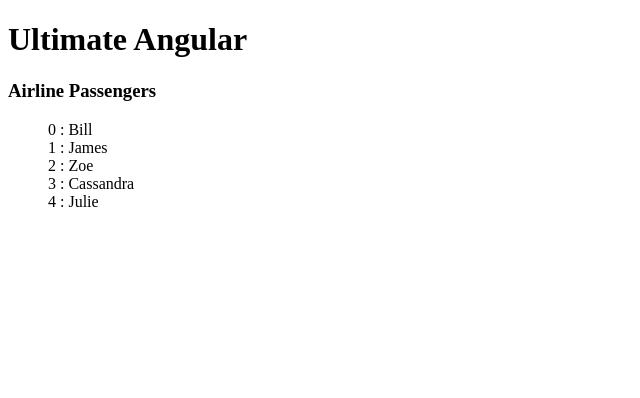
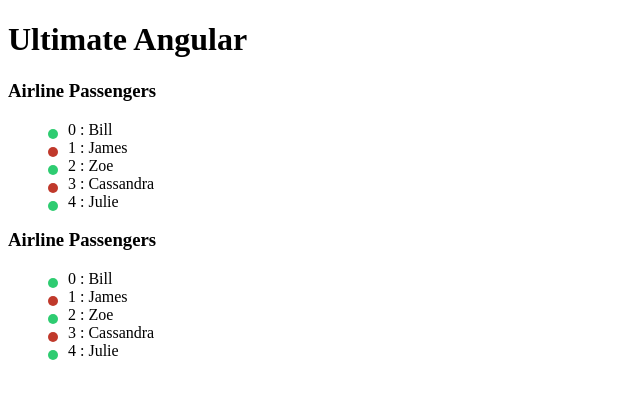
Before and after one commit to violentr/andgularj_js, an Angular app: page / in a window 1280 px wide. Shown: the top 398 px of the page, without its empty margins (0-640 px from the left). Built offline with nearby package versions, Linux system fonts and the light colour scheme.

Commit message:
Add Show green/red when user checkedIn or not
introduce ngClass

```diff
--- a/src/app/app.component.scss
+++ b/src/app/app.component.scss
@@ -4,3 +4,15 @@
 li {
   list-style: none;
 }
+.status {
+  width: 10px;
+  height: 10px;
+  background: #c0392b;
+  display: block;
+  margin: 8px 10px 0 0;
+  float: left;
+  border-radius: 50%;
+  &.checked-in {
+    background: #2ecc71;
+  }
+}
--- a/src/app/app.component.ts
+++ b/src/app/app.component.ts
@@ -14,6 +14,18 @@
        <h3> Airline Passengers </h3>
        <ul>
          <li *ngFor="let passenger of passengers; let i = index;">
+          <span class="status"
+            [class.checked-in]="passenger.checkedIn"
+          ></span>
+          {{ i }} : {{ passenger.fullname }}
+         </li>
+       </ul>
+       <h3> Airline Passengers </h3>
+       <ul>
+         <li *ngFor="let passenger of passengers; let i = index;">
+          <span class="status"
+            [ngClass]="{'checked-in': passenger.checkedIn, 'checked-out': !passenger.checkedIn}"
+          ></span>
           {{ i }} : {{ passenger.fullname }}
          </li>
        </ul>
```
